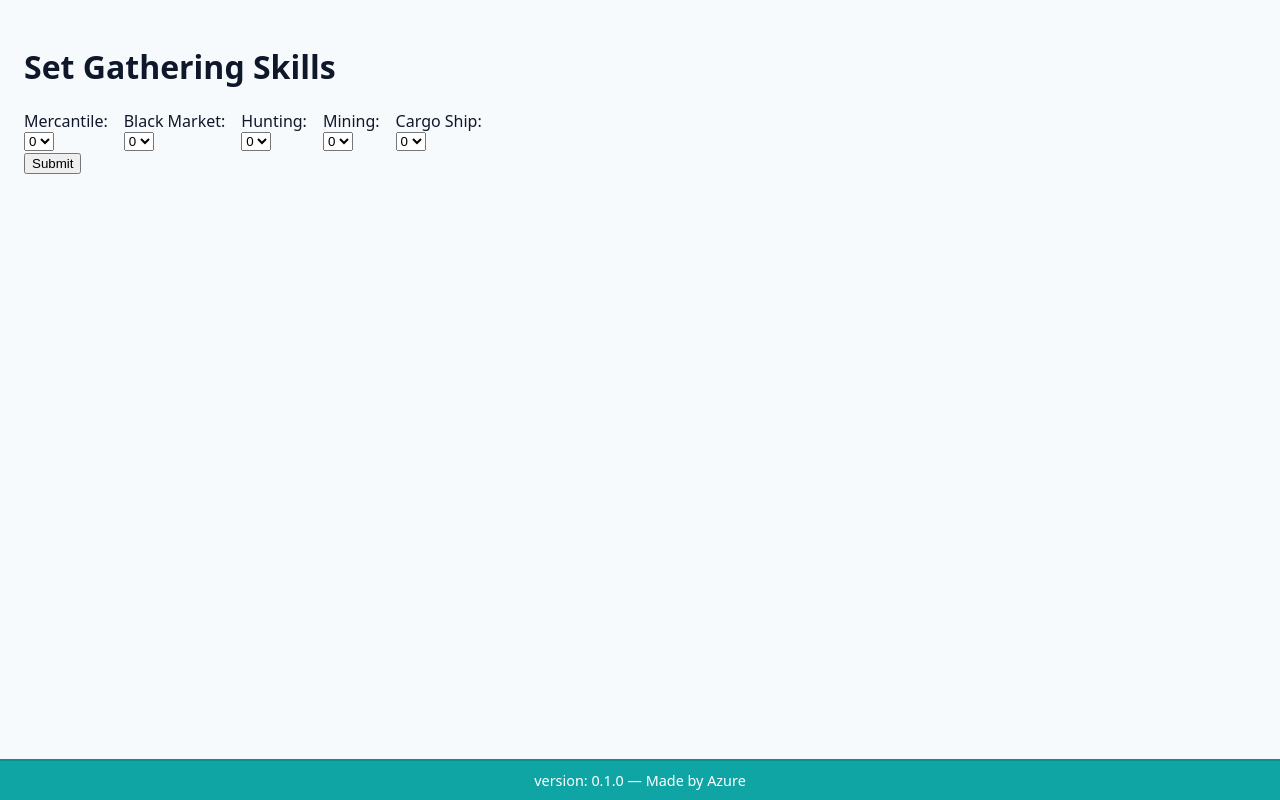
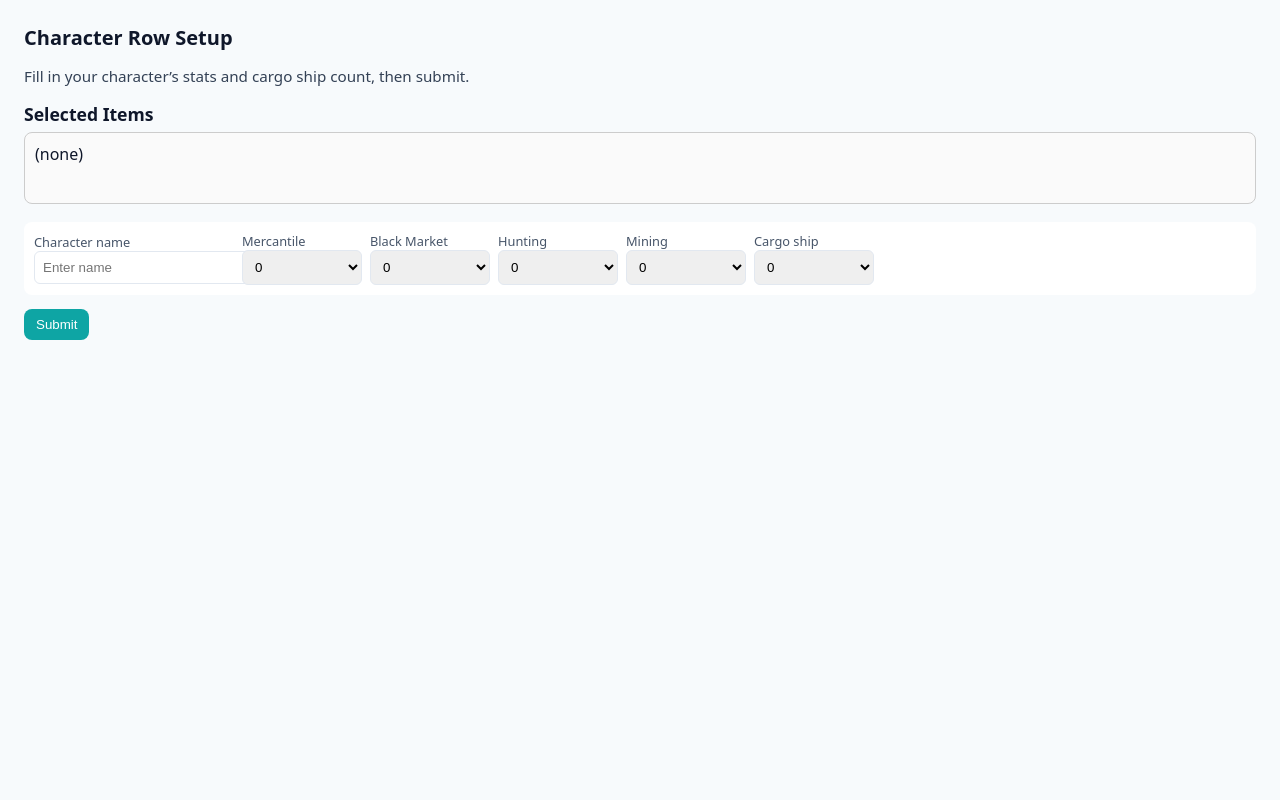
Before and after one commit to NMiraglia05/Pull_Automator, a Flask app: page /set_gathering in a window 1280 px wide. Run offline with Flask 3, Linux system fonts and the light colour scheme.

Commit message:
Update set_gathering.html

```diff
--- a/templates/set_gathering.html
+++ b/templates/set_gathering.html
@@ -1,90 +1,127 @@
-{% extends "base.html" %}
-{% block title %}Set Gathering{% endblock %}
-{% block content %}
-<h1>Set Gathering Skills</h1>
+<!doctype html>
+<html lang="en">
+<head>
+  <meta charset="utf-8" />
+  <meta name="viewport" content="width=device-width,initial-scale=1" />
+  <title>Character Row</title>
+  <style>
+    body{font-family:system-ui,-apple-system,Segoe UI,Roboto,Helvetica,Arial,sans-serif;margin:24px;background:#f7fafc;color:#0f172a}
+    h1{font-size:1.25rem;margin-bottom:8px}
+    h2{font-size:1.1rem;margin-top:16px;margin-bottom:6px}
+    .note{font-size:0.95rem;margin-bottom:12px;color:#334155}
+    button{background:#0ea5a4;border:none;color:white;padding:8px 12px;border-radius:8px;cursor:pointer}
+    .rows{display:flex;flex-direction:column;gap:10px}
+    .row{display:grid;grid-template-columns:200px repeat(5,120px);gap:8px;padding:10px;border-radius:8px;background:white;align-items:center}
+    .row label{display:block;font-size:0.8rem;color:#475569}
+    .row input[type=text]{width:100%;padding:8px;border:1px solid #e2e8f0;border-radius:6px}
+    select{width:100%;padding:8px;border-radius:6px;border:1px solid #e2e8f0}
+    .actions{margin-top:14px}
+    #selected-box{border:1px solid #ccc;border-radius:8px;padding:10px;background:#fafafa;min-height:50px;margin-bottom:18px}
+  </style>
+</head>
+<body>
+  <h1>Character Row Setup</h1>
+  <p class="note">Fill in your character’s stats and cargo ship count, then submit.</p>
 
-<form id="gatheringForm">
-  <div class="skills-container">
-    <div class="skill">
-      <label>Mercantile:</label>
-      <select id="mercantile" name="mercantile">
-        {% for i in range(5) %}
-          <option value="{{ i }}">{{ i }}</option>
-        {% endfor %}
-      </select>
+  <h2>Selected Items</h2>
+  <div id="selected-box">(none)</div>
+
+  <form id="rowsForm">
+    <div class="rows" id="rowsContainer">
+      <div class="row">
+        <div>
+          <label>Character name</label>
+          <input type="text" name="character_name" required minlength="1" placeholder="Enter name" />
+        </div>
+        <div><label>Mercantile</label><select name="mercantile"></select></div>
+        <div><label>Black Market</label><select name="black_market"></select></div>
+        <div><label>Hunting</label><select name="hunting"></select></div>
+        <div><label>Mining</label><select name="mining"></select></div>
+        <div><label>Cargo ship</label><select name="cargo_ship"></select></div>
+      </div>
     </div>
-    <div class="skill">
-      <label>Black Market:</label>
-      <select id="black_market" name="black_market">
-        {% for i in range(5) %}
-          <option value="{{ i }}">{{ i }}</option>
-        {% endfor %}
-      </select>
+    <div class="actions">
+      <button type="submit">Submit</button>
     </div>
-    <div class="skill">
-      <label>Hunting:</label>
-      <select id="hunting" name="hunting">
-        {% for i in range(5) %}
-          <option value="{{ i }}">{{ i }}</option>
-        {% endfor %}
-      </select>
-    </div>
-    <div class="skill">
-      <label>Mining:</label>
-      <select id="mining" name="mining">
-        {% for i in range(5) %}
-          <option value="{{ i }}">{{ i }}</option>
-        {% endfor %}
-      </select>
-    </div>
-    <div class="skill">
-      <label>Cargo Ship:</label>
-      <select id="cargo_ship" name="cargo_ship">
-        {% for i in range(5) %}
-          <option value="{{ i }}">{{ i }}</option>
-        {% endfor %}
-      </select>
-    </div>
-  </div>
-
-  <button type="button" onclick="submitGathering()">Submit</button>
-</form>
+  </form>
 
 <script>
-async function submitGathering() {
-  const character_data={
-    mercantile:document.getElementById("mercantile").value,
-    black_market:document.getElementById("black_market").value,
-    hunting:document.getElementById("hunting").value,
-    mining:document.getElementById("mining").value,
-    cargo_ship:document.getElementById("cargo_ship").value
+const rowsContainer=document.getElementById('rowsContainer');
+const form=document.getElementById('rowsForm');
+const selectedBox=document.getElementById('selected-box');
+
+// Load selected items from Flask
+const selectedItems={{ selected_items|tojson }};
+if(selectedItems.length>0){
+  selectedBox.innerHTML='';
+  selectedItems.forEach(item=>{
+    const div=document.createElement('div');
+    div.textContent=item;
+    selectedBox.appendChild(div);
+  });
+}
+
+// Populate select dropdowns
+function buildOptions(selectEl,start,end,defaultVal=0){
+  selectEl.innerHTML='';
+  for(let i=start;i<=end;i++){
+    const opt=document.createElement('option');
+    opt.value=i;
+    opt.textContent=i;
+    if(i===defaultVal) opt.selected=true;
+    selectEl.appendChild(opt);
+  }
+}
+
+const row=rowsContainer.querySelector('.row');
+const merc=row.querySelector('select[name="mercantile"]');
+const bm=row.querySelector('select[name="black_market"]');
+const hunting=row.querySelector('select[name="hunting"]');
+const mining=row.querySelector('select[name="mining"]');
+const cargo=row.querySelector('select[name="cargo_ship"]');
+
+[merc,bm,hunting,mining].forEach(s=>buildOptions(s,0,4,0));
+buildOptions(cargo,0,10,0);
+
+// Submit handler sends data to Flask
+form.addEventListener('submit',async e=>{
+  e.preventDefault();
+
+  const inp=row.querySelector('input[name="character_name"]');
+  if(!inp.value.trim()){
+    alert('Please fill in the character name before submitting.');
+    inp.focus();
+    return;
   }
 
+  const character_data={
+    character_name:inp.value.trim(),
+    gathering_skills:{
+      mercantile:Number(merc.value),
+      black_market:Number(bm.value),
+      hunting:Number(hunting.value),
+      mining:Number(mining.value),
+      cargo_ship:Number(cargo.value)
+    }
+  };
+
+  const payload={
+    selected_items:selectedItems,
+    character_data:character_data
+  };
+
+  // Instead of expecting JSON, we load the rendered HTML page returned by Flask
   const response=await fetch("/submit_gathering",{
     method:"POST",
     headers:{"Content-Type":"application/json"},
-    body:JSON.stringify({
-      selected_items:JSON.parse(localStorage.getItem("selected_items")||"[]"),
-      character_data:character_data
-    })
-  })
+    body:JSON.stringify(payload)
+  });
 
-  if(response.redirected){
-    window.location.href=response.url
-  }
-}
+  const html=await response.text();
+  document.open();
+  document.write(html);
+  document.close();
+});
 </script>
-
-<style>
-.skills-container {
-  display: flex;
-  flex-wrap: wrap;
-  gap: 1rem;
-}
-.skill {
-  display: flex;
-  flex-direction: column;
-  align-items: start;
-}
-</style>
-{% endblock %}
+</body>
+</html>
```
